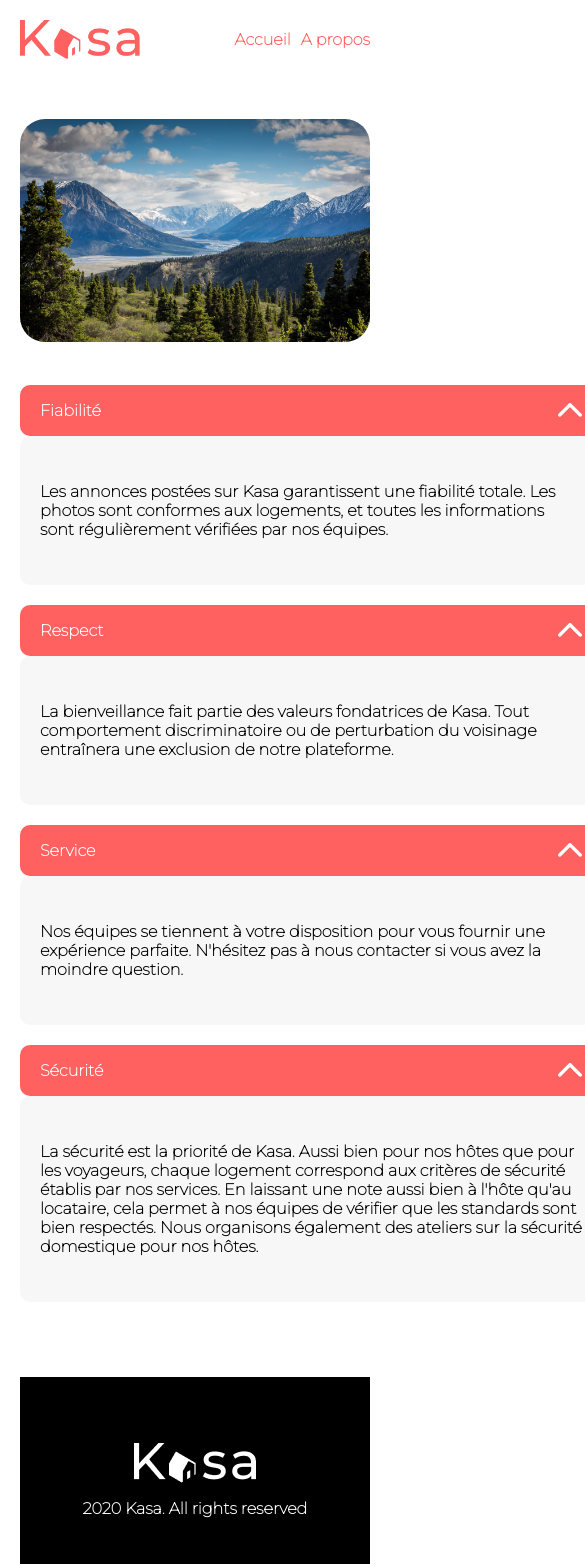
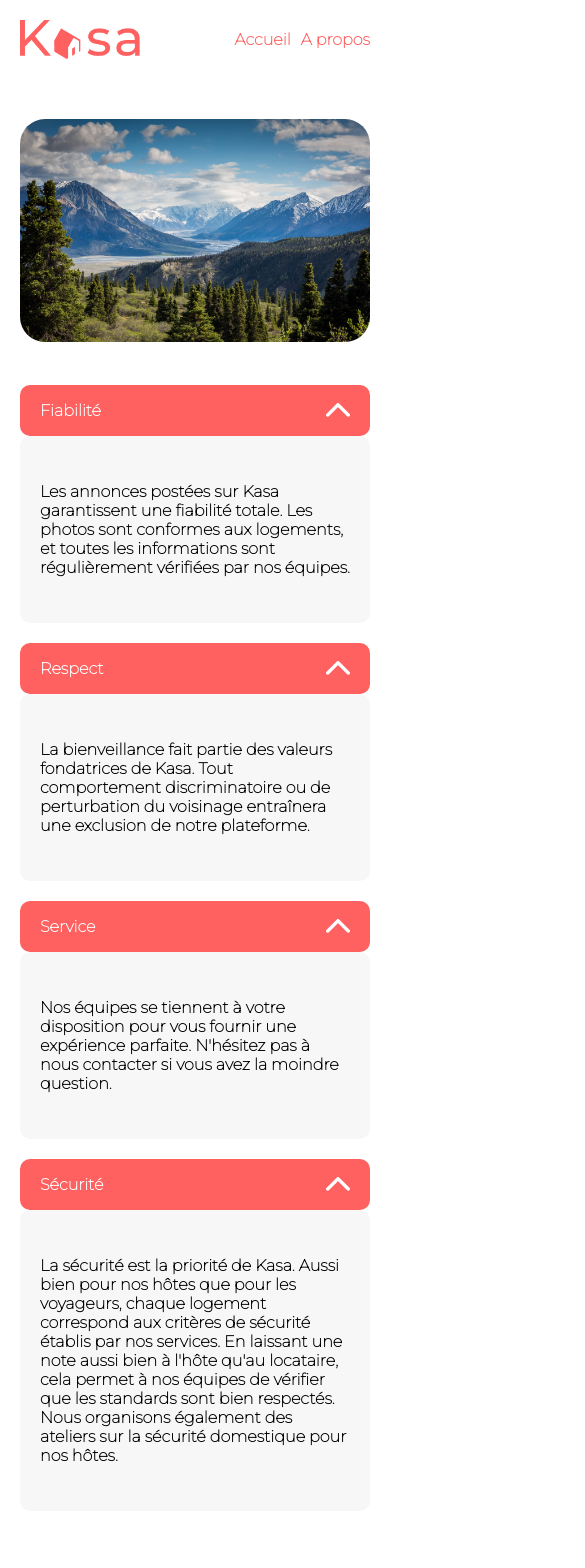
Before and after one commit to lamOpenclassroom/kasa, a React (Create React App) app: page /Propos in a window 390 px wide. Shown: the top 1568 px of the page, 585 px wide, since content can reach past the window. Built offline with nearby package versions, Linux system fonts and the light colour scheme.

Commit message:
responsive About ok

```diff
--- a/src/components/About.js
+++ b/src/components/About.js
@@ -1,4 +1,4 @@
-import "../style/collapse.scss"
+//import "../style/collapse.scss"
 import "../style/about.scss"
 import Banner from './Banner'
 import montain from '../assets/image/montagne.png'
@@ -19,17 +19,26 @@ function About() {
             <div>
                 <Banner montain={montain}/>
             </div>
-            <div>
+
             <div className="collapse-flex-about">
                     <div className="collapse-flex-column-about">
+                            <div className="margin-collapse-about">
                             <Collapse titleFiab={titleFiab} descFiab={descFiab} />
+                            </div>
+                            <div className="margin-collapse-about">
                                 <Collapse titleResp={titleResp} descResp={descResp} />
+                            </div>
+                            <div className="margin-collapse-about">
                                 <Collapse titleServ={titleServ} descServ={descServ} />
+                            </div>
+                            <div className="margin-collapse-about">
                                 <Collapse titleSec={titleSec} descSec={descSec} />
                             </div>
                     </div>
             </div>
+
         </div>
+
     )
 
 
--- a/src/components/Collapse.js
+++ b/src/components/Collapse.js
@@ -11,6 +11,7 @@ function Collapse({description, equipmentMap,titledesc,titleequip,titleFiab,titl
 
     return (
 
+        //retrait
         <div className="margin-collapse">
                 <div className="collapse">
                     <p>{titledesc}{titleequip}{titleFiab}{titleResp}{titleServ}{titleSec}</p>
@@ -23,6 +24,7 @@ function Collapse({description, equipmentMap,titledesc,titleequip,titleFiab,titl
                     </div>
                 </div>
         </div>
+        //retrait
     )
 }
 export default Collapse;
--- a/src/components/Fiche.js
+++ b/src/components/Fiche.js
@@ -65,8 +65,12 @@ function Fiche() {
                         <div className="my-collapse">
                                 <div className="collapse-flex">
                                         <div className="collapse-flex-column">
-                                                <Collapse description={description} titledesc={"Description"} />
-                                                <Collapse equipmentMap={<div>{equipmentMap}</div>} titleequip={"Equipements"} />
+                                                <div className="margin-collapse-fiche">
+                                                        <Collapse description={description} titledesc={"Description"} />
+                                                </div>
+                                                <div className="margin-collapse-fiche">
+                                                        <Collapse equipmentMap={<div>{equipmentMap}</div>} titleequip={"Equipements"} />
+                                                </div>
                                         </div>
                                 </div>
                         </div>
--- a/src/style/about.scss
+++ b/src/style/about.scss
@@ -1,4 +1,4 @@
-.collapse-flex-about{
+.collapse-flex-about {
     display: flex;
     justify-content: space-between;
     margin-bottom: 25px;
@@ -8,8 +8,7 @@
         display: flex;
         flex-direction: column;
         margin-bottom: 30px;
-        width: 1023px;
-        width: 100%;
+        max-width: 1023px;
         .collapse-flex-column{
             width: 100vw;
         }
--- a/src/style/collapse.scss
+++ b/src/style/collapse.scss
@@ -1,6 +1,12 @@
-.margin-collapse{
+.margin-collapse {
     margin-bottom: 20px;
+
+}
+
+.margin-collapse-fiche{
     width: 582px;
+}
+
 .collapse{
     display: flex;
     background: #FF6060;
@@ -22,7 +28,6 @@
         cursor: pointer;
     }
 }
-}
 
 .collapse-description{
     background: #F7F7F7;
@@ -37,8 +42,9 @@
     display: none;
 }
 
+
 @media screen and (max-width: 320px) {
-    .margin-collapse{
+    .margin-collapse-fiche{
         width: 100%;
     }
 }
```
Also changed, not shown: src/style/fiche.scss (+5 -4 lines). Lines whose indentation alone changed are shown as unchanged.
